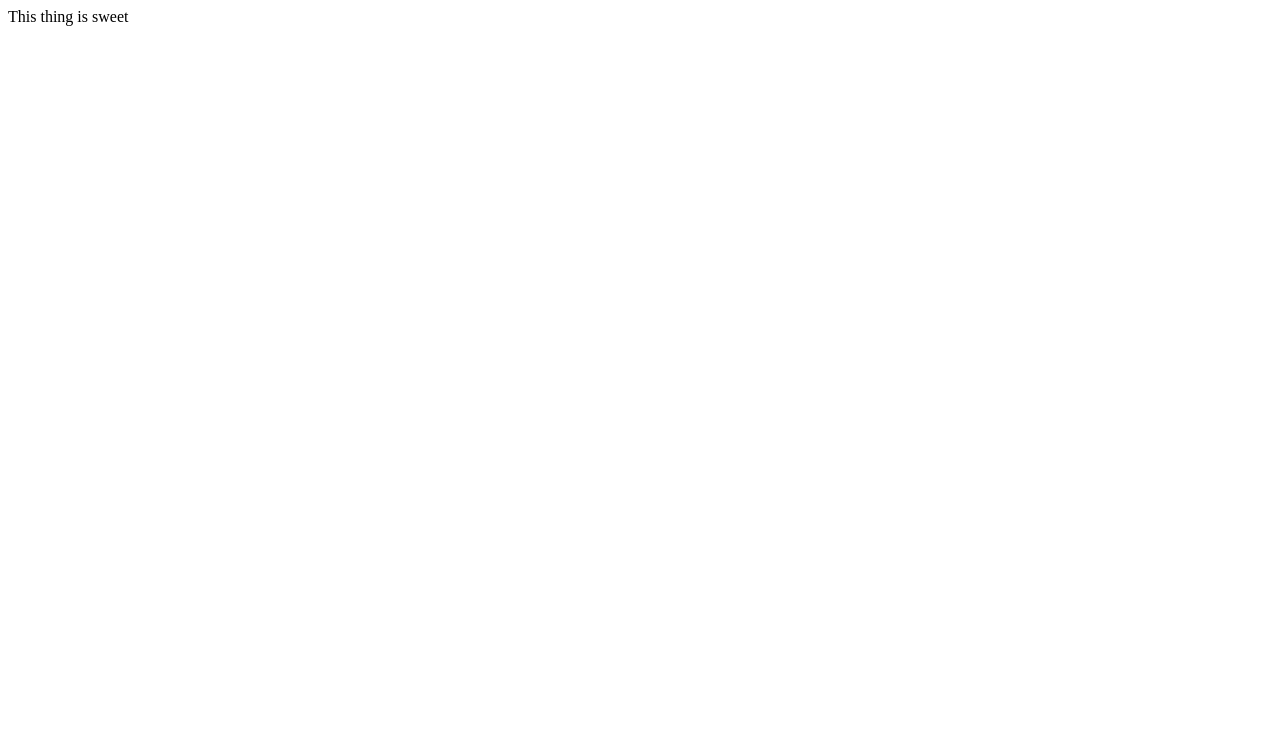
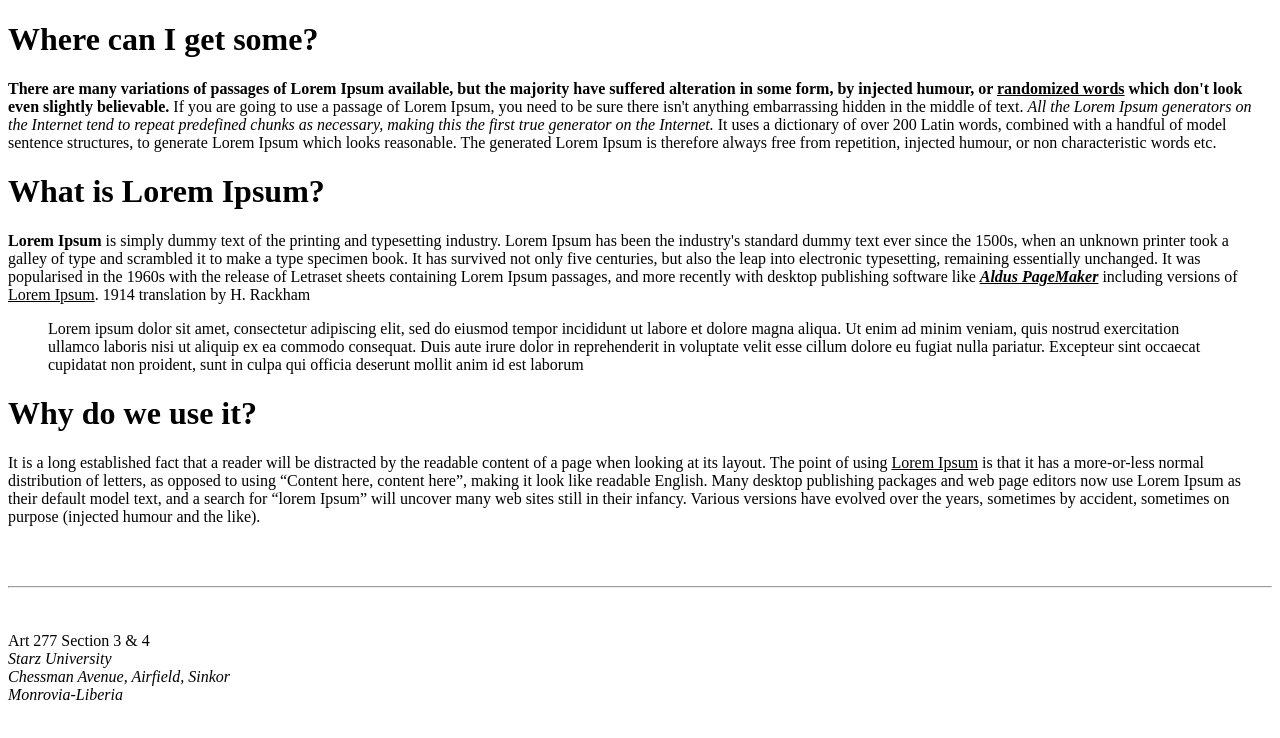
Before and after one commit to Philip-Bargin/Art277, a plain HTML site: page assignment1/index.html in a window 1280 px wide. Drawn offline with Linux system fonts and the light colour scheme.

```diff
--- a/assignment1/index.html
+++ b/assignment1/index.html
@@ -1,12 +1,71 @@
+<!--
+    Name: Philip Bargin
+    ID#: 01213
+ -->
 <!DOCTYPE html>
 <html lang="en">
   <head>
     <meta charset="UTF-8" />
     <meta http-equiv="X-UA-Compatible" content="IE=edge" />
     <meta name="viewport" content="width=device-width, initial-scale=1.0" />
-    <title>Document</title>
+    <title>Assignment #2</title>
   </head>
   <body>
-    This thing is sweet
+    <h1>Where can I get some?</h1>
+    <p>
+      <strong>
+        There are many variations of passages of Lorem Ipsum available, but the
+        majority have suffered alteration in some form, by injected humour, or
+        <u>randomized words</u> which don't look even slightly
+        believable.</strong
+      >
+      If you are going to use a passage of Lorem Ipsum, you need to be sure
+      there isn't anything embarrassing hidden in the middle of text.
+      <em
+        >All the Lorem Ipsum generators on the Internet tend to repeat
+        predefined chunks as necessary, making this the first true generator on
+        the Internet.</em
+      >
+      It uses a dictionary of over 200 Latin words, combined with a handful of
+      model sentence structures, to generate Lorem Ipsum which looks reasonable.
+      The generated Lorem Ipsum is therefore always free from repetition,
+      injected humour, or non characteristic words etc.
+    </p>
+    <h1>What is Lorem Ipsum?</h1>
+    <p>
+      <strong>Lorem Ipsum</strong> is simply dummy text of the printing and
+      typesetting industry. Lorem Ipsum has been the industry's standard dummy
+      text ever since the 1500s, when an unknown printer took a galley of type
+      and scrambled it to make a type specimen book. It has survived not only
+      five centuries, but also the leap into electronic typesetting, remaining
+      essentially unchanged. It was popularised in the 1960s with the release of
+      Letraset sheets containing Lorem Ipsum passages, and more recently with
+      desktop publishing software like
+      <strong
+        ><em><u>Aldus PageMaker</u></em></strong
+      >
+      including versions of <u>Lorem Ipsum</u>. 1914 translation by H. Rackham
+
+      <blockquote>Lorem ipsum dolor sit amet, consectetur adipiscing elit, sed do eiusmod tempor incididunt ut labore
+        et dolore magna aliqua. Ut enim ad minim veniam, quis nostrud exercitation ullamco laboris nisi
+        ut aliquip ex ea commodo consequat. Duis aute irure dolor in reprehenderit in voluptate velit esse
+        cillum dolore eu fugiat nulla pariatur. Excepteur sint occaecat cupidatat non proident, sunt in culpa
+        qui officia deserunt mollit anim id est laborum</blockquote>
+    </p>
+    <h1>Why do we use it?</h1>
+    <p>It is a long established fact that a reader will be distracted by the readable content of a page when looking at its
+        layout. The point of using <u>Lorem Ipsum</u> is that it has a more-or-less normal distribution of letters, as opposed to
+        using <q>Content here, content here</q>, making it look like readable English. Many desktop publishing packages and
+        web page editors now use Lorem Ipsum as their default model text, and a search for <q>lorem Ipsum</q> will uncover
+        many web sites still in their infancy. Various versions have evolved over the years, sometimes by accident,
+        sometimes on purpose (injected humour and the like).</p>
+        <br><br>
+        <hr>
+        <br><br>
+        Art 277 Section 3 & 4
+<address>
+    Starz University <br>
+Chessman Avenue, Airfield, Sinkor <br>
+Monrovia-Liberia </address>
   </body>
 </html>
```
